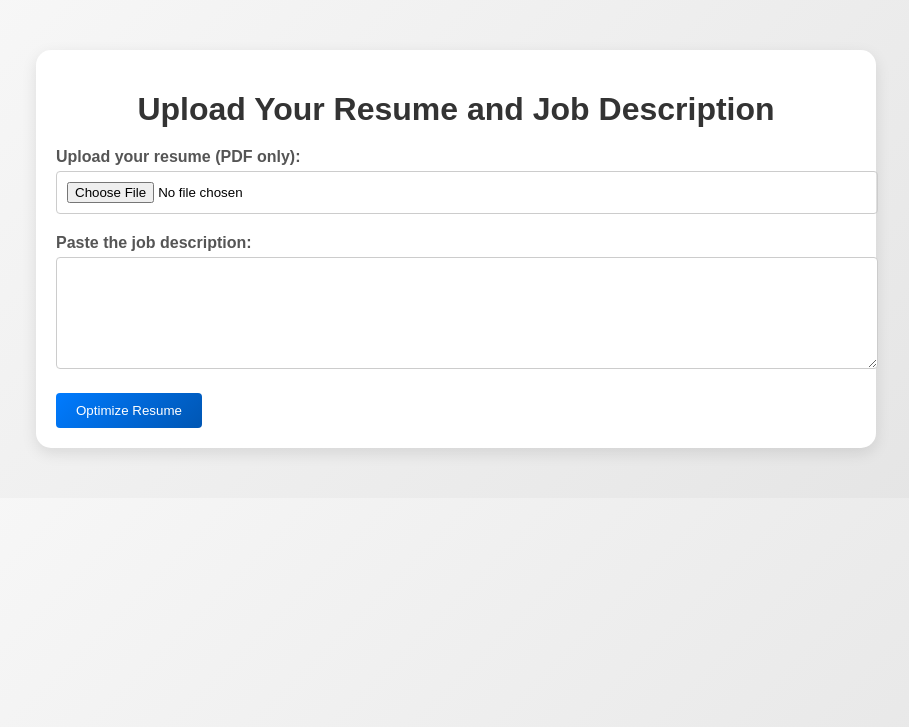
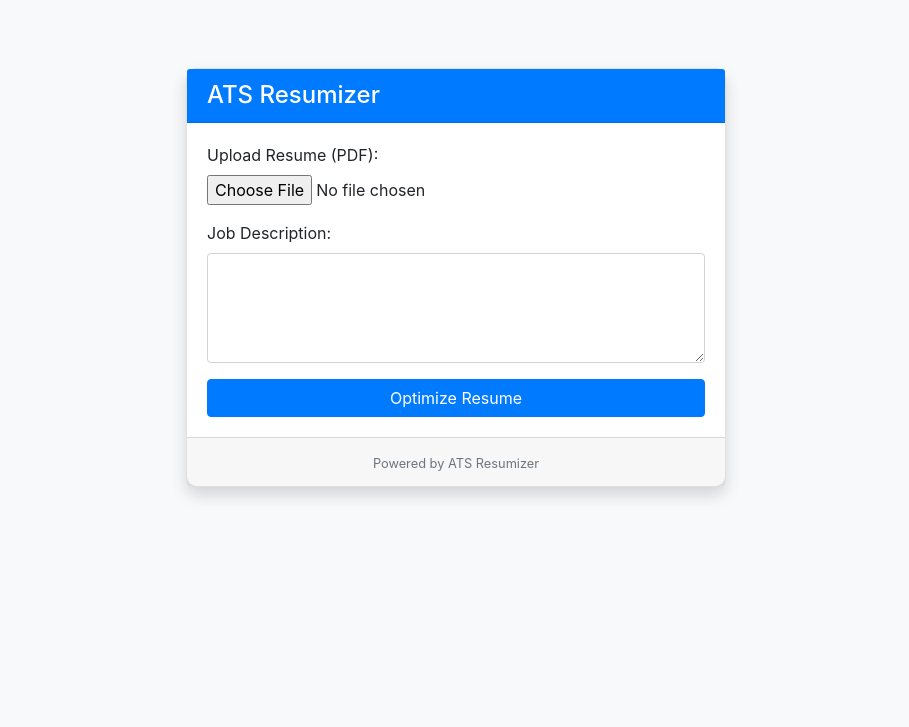
Before and after one commit to Booger-sudo/ATSResumizer, a Python web app: template templates/upload.html in a window 1280 px wide. Shown: the top 727 px of the page, without its empty margins (184-1093 px from the left). Run offline with Jinja, Linux system fonts and the light colour scheme; the template is opened without the code that fills it, so the values that code supplies are empty; some libraries are stand-ins or nearby versions.

Commit message:
updates to add more modern interactive web interface

```diff
--- a/static/css/styles.css
+++ b/static/css/styles.css
@@ -1,94 +1,23 @@
 body {
-    font-family: 'Arial', sans-serif;
-    background: linear-gradient(135deg, #f9f9f9, #e3e3e3);
-    margin: 0;
-    padding: 0;
+    background-color: #f8f9fa;
 }
 
-.container {
-    max-width: 800px;
-    margin: 50px auto;
-    padding: 20px;
-    background: white;
-    border-radius: 15px;
-    box-shadow: 0 5px 15px rgba(0, 0, 0, 0.1);
-    transition: transform 0.3s ease, box-shadow 0.3s ease;
+.card {
+    margin-top: 20px;
+    border-radius: 10px;
 }
 
-.container:hover {
-    transform: translateY(-5px);
-    box-shadow: 0 10px 20px rgba(0, 0, 0, 0.2);
+.card-header {
+    border-top-left-radius: 10px;
+    border-top-right-radius: 10px;
 }
 
-h1, h2 {
-    color: #333;
-    text-align: center;
-    margin-bottom: 20px;
+.btn-primary {
+    background-color: #007bff;
+    border-color: #007bff;
 }
 
-label {
-    font-weight: bold;
-    margin-top: 20px;
-    display: block;
-    color: #555;
+.btn-primary:hover {
+    background-color: #0056b3;
+    border-color: #004085;
 }
-
-input, textarea {
-    width: 100%;
-    padding: 10px;
-    margin-top: 5px;
-    border: 1px solid #ccc;
-    border-radius: 4px;
-    transition: border-color 0.3s ease;
-}
-
-input:focus, textarea:focus {
-    border-color: #007BFF;
-    outline: none;
-}
-
-button {
-    margin-top: 20px;
-    padding: 10px 20px;
-    background: linear-gradient(135deg, #007BFF, #0056b3);
-    color: white;
-    border: none;
-    border-radius: 4px;
-    cursor: pointer;
-    transition: background 0.3s ease, transform 0.3s ease;
-}
-
-button:hover {
-    background: linear-gradient(135deg, #0056b3, #003f7f);
-    transform: scale(1.05);
-}
-
-.resume-preview {
-    background: #f4f4f4;
-    padding: 15px;
-    border-radius: 4px;
-    white-space: pre-wrap;
-    overflow: auto;
-    transition: background 0.3s ease;
-}
-
-.resume-preview:hover {
-    background: #e8e8e8;
-}
-
-.download-btn {
-    display: inline-block;
-    margin-top: 20px;
-    padding: 10px 20px;
-    background: linear-gradient(135deg, #28a745, #218838);
-    color: white;
-    border: none;
-    border-radius: 4px;
-    text-decoration: none;
-    transition: background 0.3s ease, transform 0.3s ease;
-}
-
-.download-btn:hover {
-    background: linear-gradient(135deg, #218838, #1e7e34);
-    transform: scale(1.05);
-}
--- a/templates/upload.html
+++ b/templates/upload.html
@@ -3,21 +3,40 @@
 <head>
     <meta charset="UTF-8">
     <meta name="viewport" content="width=device-width, initial-scale=1.0">
-    <title>Upload Resume</title>
-    <link rel="stylesheet" href="/static/styles.css">
+    <title>ATS Resumizer</title>
+    <link href="https://stackpath.bootstrapcdn.com/bootstrap/4.5.2/css/bootstrap.min.css" rel="stylesheet">
+    <link href="{{ url_for('static', filename='styles.css') }}" rel="stylesheet">
 </head>
 <body>
     <div class="container">
-        <h1>Upload Your Resume and Job Description</h1>
-        <form action="/" method="post" enctype="multipart/form-data">
-            <label for="resume">Upload your resume (PDF only):</label>
-            <input type="file" id="resume" name="resume" accept=".pdf" required>
-
-            <label for="job_description">Paste the job description:</label>
-            <textarea id="job_description" name="job_description" rows="6" required></textarea>
-
-            <button type="submit">Optimize Resume</button>
-        </form>
+        <div class="row justify-content-center mt-5">
+            <div class="col-md-6">
+                <div class="card shadow">
+                    <div class="card-header bg-primary text-white">
+                        <h4 class="mb-0">ATS Resumizer</h4>
+                    </div>
+                    <div class="card-body">
+                        <form method="post" enctype="multipart/form-data">
+                            <div class="form-group">
+                                <label for="resume">Upload Resume (PDF):</label>
+                                <input type="file" class="form-control-file" id="resume" name="resume" required>
+                            </div>
+                            <div class="form-group">
+                                <label for="job_description">Job Description:</label>
+                                <textarea class="form-control" id="job_description" name="job_description" rows="4" required></textarea>
+                            </div>
+                            <button type="submit" class="btn btn-primary btn-block">Optimize Resume</button>
+                        </form>
+                    </div>
+                    <div class="card-footer text-muted text-center">
+                        <small>Powered by ATS Resumizer</small>
+                    </div>
+                </div>
+            </div>
+        </div>
     </div>
+    <script src="https://code.jquery.com/jquery-3.5.1.slim.min.js"></script>
+    <script src="https://cdn.jsdelivr.net/npm/@popperjs/core@2.5.4/dist/umd/popper.min.js"></script>
+    <script src="https://stackpath.bootstrapcdn.com/bootstrap/4.5.2/js/bootstrap.min.js"></script>
 </body>
 </html>
```
Also changed, not shown: main.py (+11 -2 lines), templates/resume_preview.html (+21 -8 lines).
